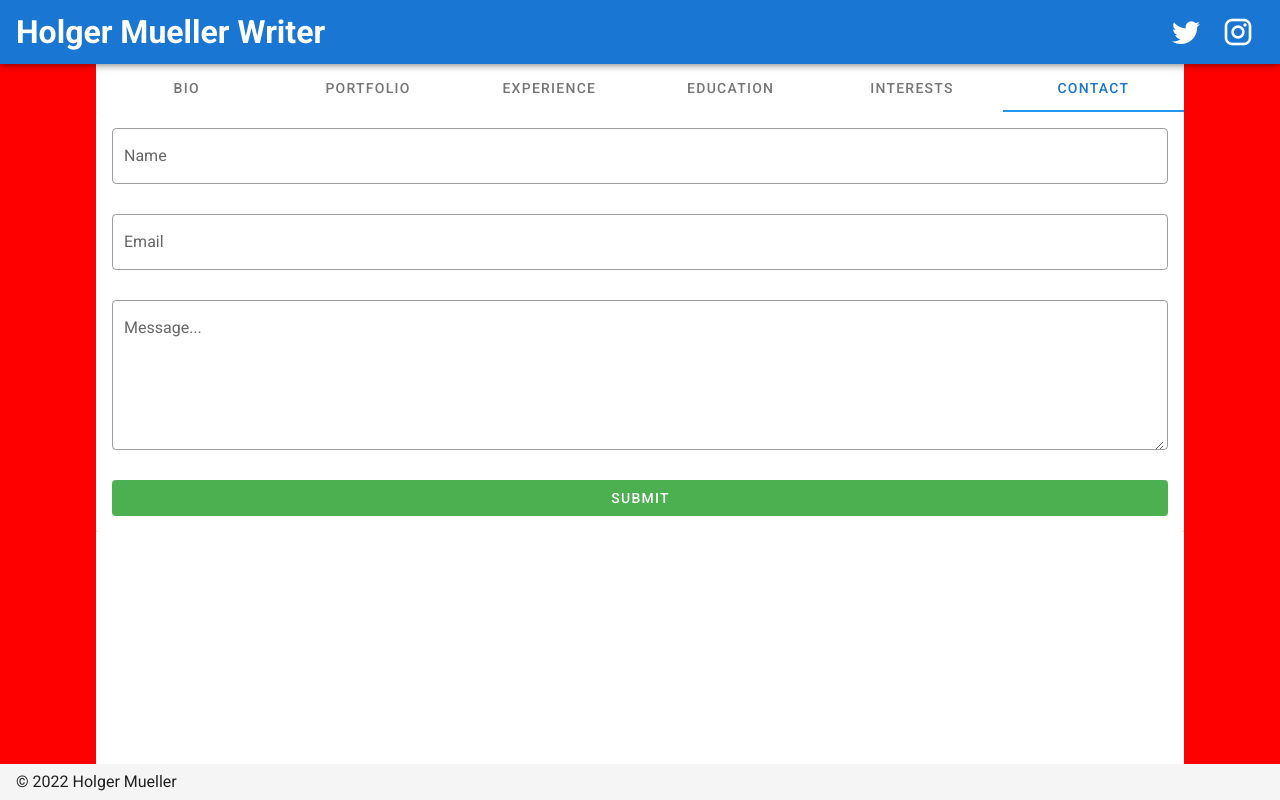
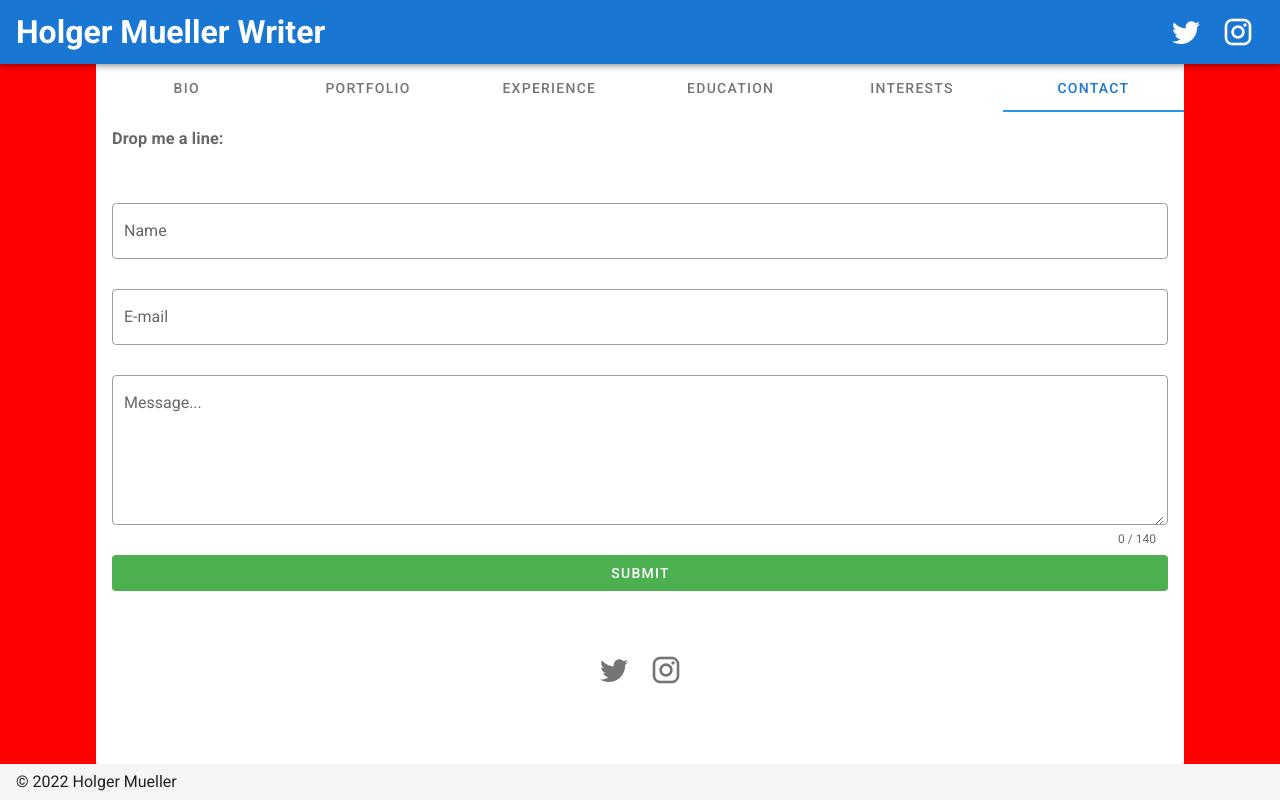
Before and after one commit to Holgermueller/HolgerMuellerWriter, a Vue app: page / in a window 1280 px wide. Both pictures are taken after a click on the tab "CONTACT". Built offline with nearby package versions, Linux system fonts and the light colour scheme.

Commit message:
worked on form validation

```diff
--- a/src/components/Contact.vue
+++ b/src/components/Contact.vue
@@ -1,16 +1,46 @@
 <template>
   <div id="Contact">
+    <h3 class="page-header">Drop me a line:</h3>
     <v-form ref="form">
-      <v-text-field label="Name" outlined clearable></v-text-field>
-      <v-text-field label="Email" outlined clearable></v-text-field>
-      <v-textarea label="Message..." outlined clearable></v-textarea>
+      <v-text-field
+        v-model="name"
+        :rules="nameRules"
+        required
+        label="Name"
+        outlined
+        clearable
+      ></v-text-field>
+      <v-text-field
+        v-model="email"
+        :rules="emailRules"
+        required
+        label="E-mail"
+        outlined
+        clearable
+      ></v-text-field>
+      <v-textarea
+        v-model="message"
+        :rules="messageRules"
+        required
+        label="Message..."
+        outlined
+        clearable
+        counter="140"
+      ></v-textarea>
 
       <v-btn color="success" elevation="0" dark block @click="validate"
         >Submit</v-btn
       >
     </v-form>
 
-    <div id="SocialMedia" class="socials"></div>
+    <div id="SocialMedia" class="socials">
+      <v-btn x-large icon>
+        <v-icon>mdi-twitter</v-icon>
+      </v-btn>
+      <v-btn x-large icon>
+        <v-icon>mdi-instagram</v-icon>
+      </v-btn>
+    </div>
   </div>
 </template>
 
@@ -18,10 +48,37 @@
 export default {
   name: "ContactPage",
 
-  data: () => ({}),
+  data: () => ({
+    valid: false,
+    name: "",
+    email: "",
+    message: "",
+    nameRules: [
+      (v) => !!v || "Name is required",
+      (v) => v.length <= 10 || "Name must be less than ten characters",
+    ],
+    emailRules: [
+      (v) => !!v || "E-mail is required",
+      (v) => /.+@.+/.test(v) || "E-mail must be valid",
+    ],
+    messageRules: [
+      (v) => !!v || "Message is required",
+      (v) => v.length <= 140 || "Message must be less than 140 characters",
+    ],
+  }),
 
   methods: {
     validate() {},
   },
 };
 </script>
+
+<style scoped>
+.page-header {
+  text-align: left;
+  margin-bottom: 5%;
+}
+.socials {
+  margin: 5% auto;
+}
+</style>
```
